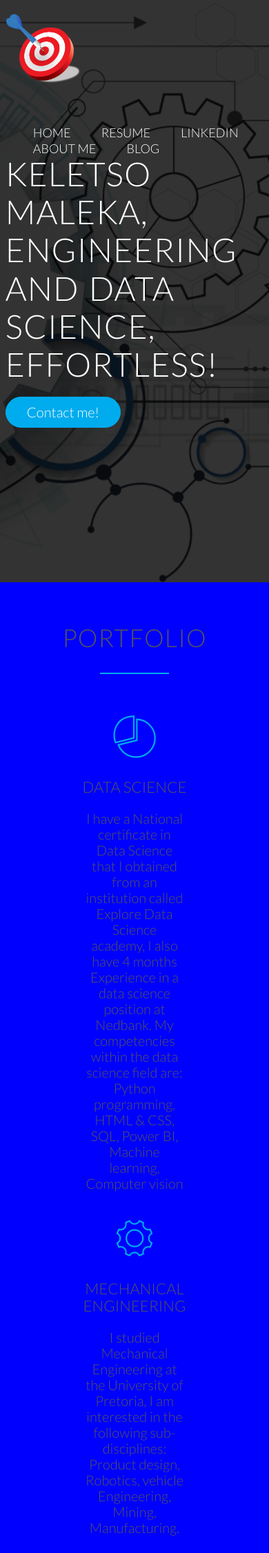
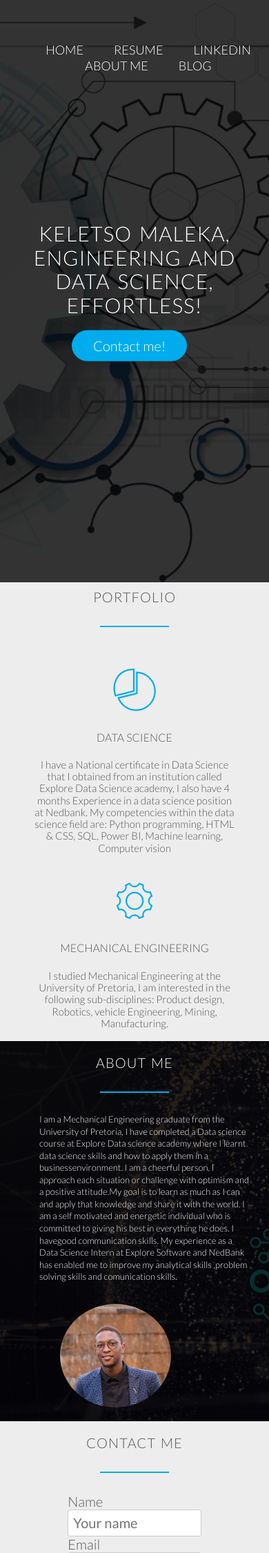
Before and after one commit to KeletsoM/django3-personal-portfolio, a Django app: page / in a window 390 px wide; the page is wider, and only the part inside the window is pictured. Shown: the top 2251 px of that part at 69% size. Run offline with Django 3.2, Linux system fonts and the light colour scheme.

Commit message:
Responsive website

```diff
--- /dev/null
+++ b/portfolio/static/portfolio/vendors/css/query.css
@@ -0,0 +1,77 @@
+                    /* big tablet to  1023-1200px */
+
+                    @media only screen and (max-width: 1200px) {
+                        .hero-text-box {
+                            width: 100%;
+                            padding: 0 2%;
+                        }
+                        .row {
+                            padding: 0 2%;
+                        }
+                    }
+
+                    @media only screen and (max-width: 1024px) {
+                        .box-1 {
+                            width: 100%;
+                        }
+                        .pbox {
+                            width: 100%;
+                        }
+                    }
+                    /* Small phones to small tablets 481-767px */
+
+                    @media only screen and (max-width: 700px) {
+                        header {
+                            text-align: center;
+                        }
+                        .portfolio-section {
+                            padding: 40px;
+                        }
+                        .logo {
+                            display: none;
+                        }
+                        h1 {
+                            font-size: 150%;
+                        }
+                        h2 {
+                            font-size: 100%;
+                        }
+                        h3 {
+                            font-size: 80%;
+                        }
+                        .portfolio-section p {
+                            font-size: 15px;
+                        }
+                        .portfolio-section {
+                            padding: 10px;
+                        }
+                        .box-1 {
+                            width: 100%;
+                            padding: 0 25px;
+                        }
+                        .pbox {
+                            width: 100%;
+                        }
+                        .section-about p {
+                            font-size: 13px;
+                        }
+                        .section-about {
+                            padding: 20px;
+                        }
+                        .pbox img {
+                            height: 150px;
+                            border-radius: 50%;
+                            margin-left: 60px;
+                            vertical-align: right;
+                            margin-top: 30px;
+                        }
+                        .section-about p {
+                            width: 100%;
+                            line-height: 135%;
+                            padding-left: 30px;
+                            border-radius: 3px;
+                        }
+                        .section-form {
+                            padding: 20px;
+                        }
+                    }
--- a/portfolio/templates/portfolio/index.html
+++ b/portfolio/templates/portfolio/index.html
@@ -7,7 +7,7 @@
     <link rel="stylesheet" type="text/css" href="{% static 'portfolio/vendors/css/normalize.css' %}">
     <link rel="stylesheet" type="text/css" href="{% static 'portfolio/vendors/css/grid.css' %}">
     <link rel="stylesheet" type="text/css" href="{% static 'portfolio/resourses/css/style.css' %}">
-    <link rel="stylesheet" type="text/css" href="{% static 'portfolio/resources/css/query.css' %}">
+    <link rel="stylesheet" type="text/css" href="{% static 'portfolio/vendors/css/query.css' %}">
     <link rel="preconnect" href="https://fonts.gstatic.com">
     <link rel="stylesheet" type="text/css" href="https://cdnjs.cloudflare.com/ajax/libs/ionicons/2.0.1/css/ionicons.css">
     <link href="https://fonts.googleapis.com/css2?family=Lato:ital,wght@0,100;0,300;0,400;1,300&display=swap" rel="stylesheet">
```
